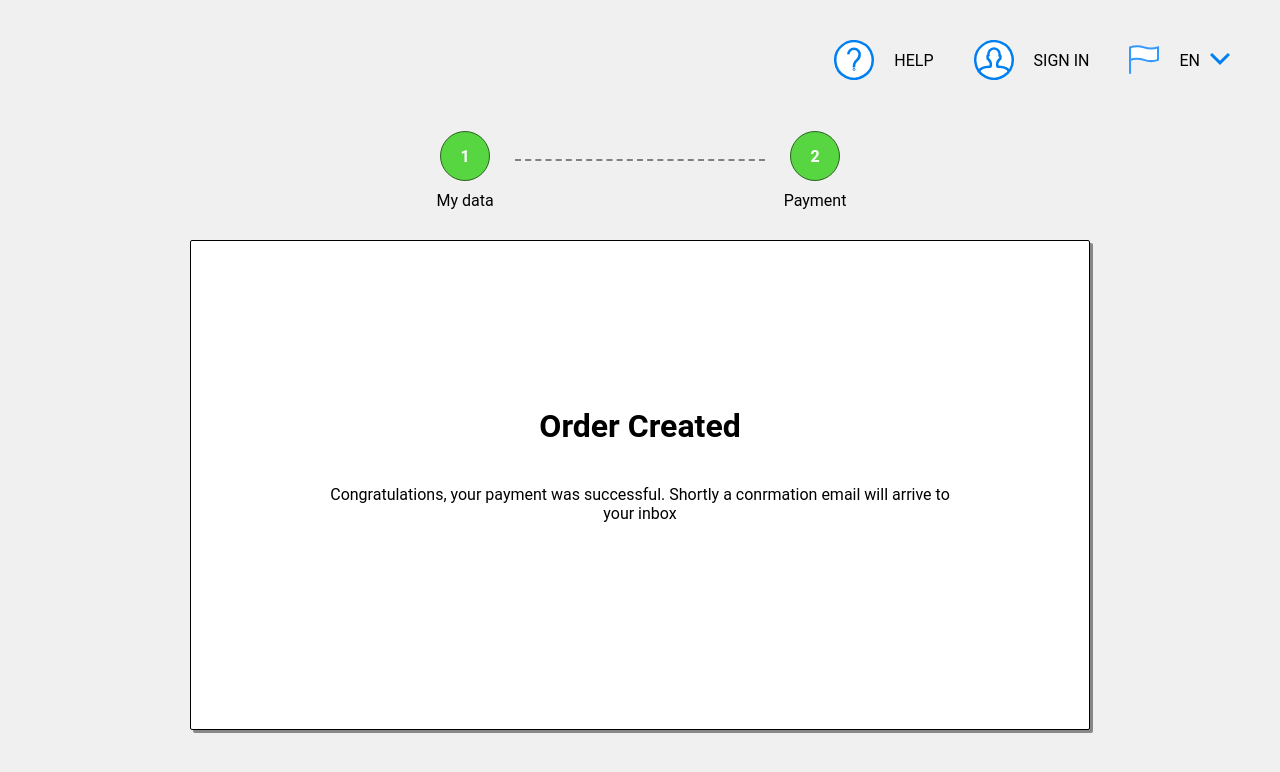
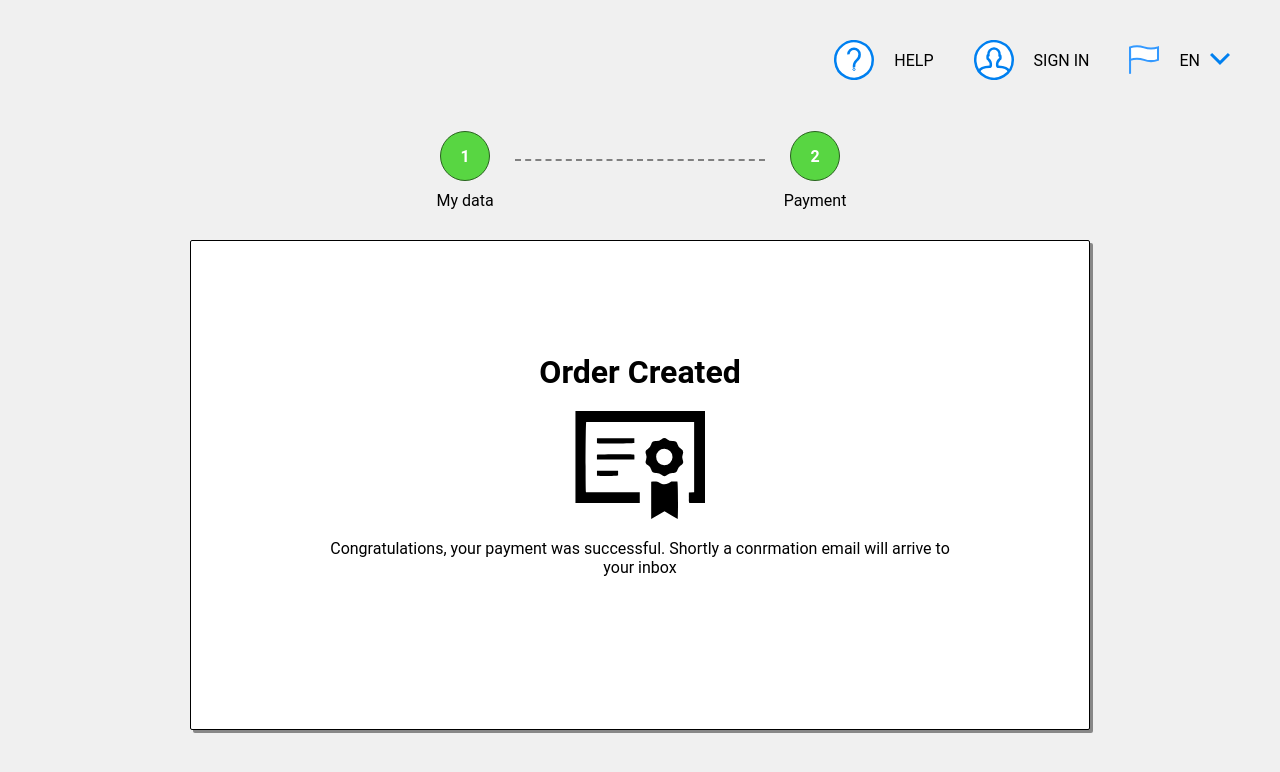
Before and after one commit to heyoboo/purchasing-process, a React (Create React App) app: page /step-3-order-confirmation in a window 1280 px wide. Shown: the top 772 px of the page. Built offline with nearby package versions, Linux system fonts and the light colour scheme.

Commit message:
Updated step 3

```diff
--- a/public/scss/step-three.css
+++ b/public/scss/step-three.css
@@ -33,5 +33,13 @@
   max-width: 650px;
 }
 
+.order-mb {
+  margin-bottom: 20px;
+}
+
+.card {
+  margin-bottom: 20px;
+}
+
 /* CONTENT */
 /*# sourceMappingURL=step-three.css.map */
--- a/src/pages/Step-three.js
+++ b/src/pages/Step-three.js
@@ -19,8 +19,11 @@ const StepThree = () => (
 
   <div className="content shadow">
     <div className="content-inner">
-      <h1 className="mb-20">Order Created</h1>
-      <p className="mb-20">Congratulations, your payment was successful.
+      <h1 className="order-mb">Order Created</h1>
+        <div className= "card-container">
+          <img src="./img/order.svg" className="card"/>
+        </div>
+      <p>Congratulations, your payment was successful.
 Shortly a conrmation email will arrive to your inbox</p>
     </div>
   </div>
```
